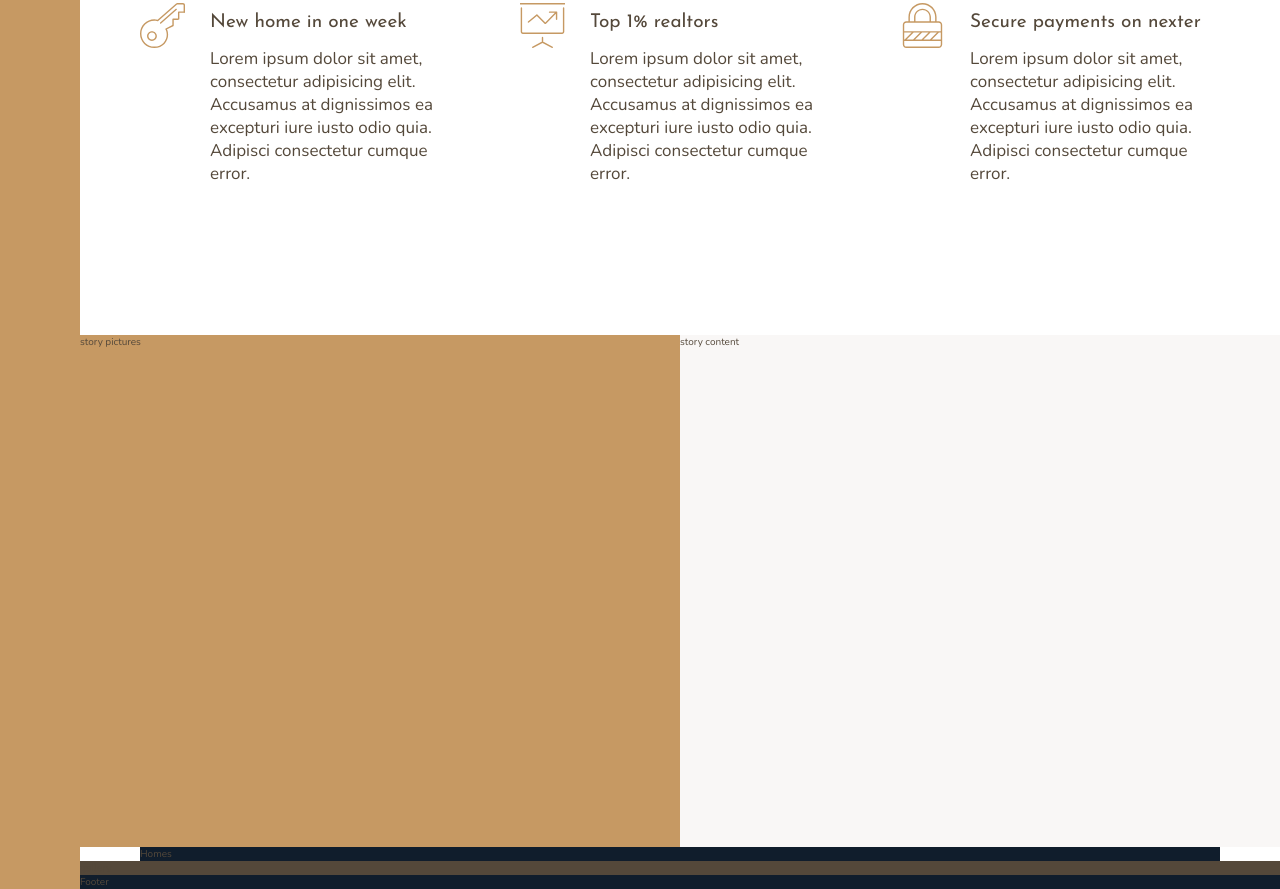
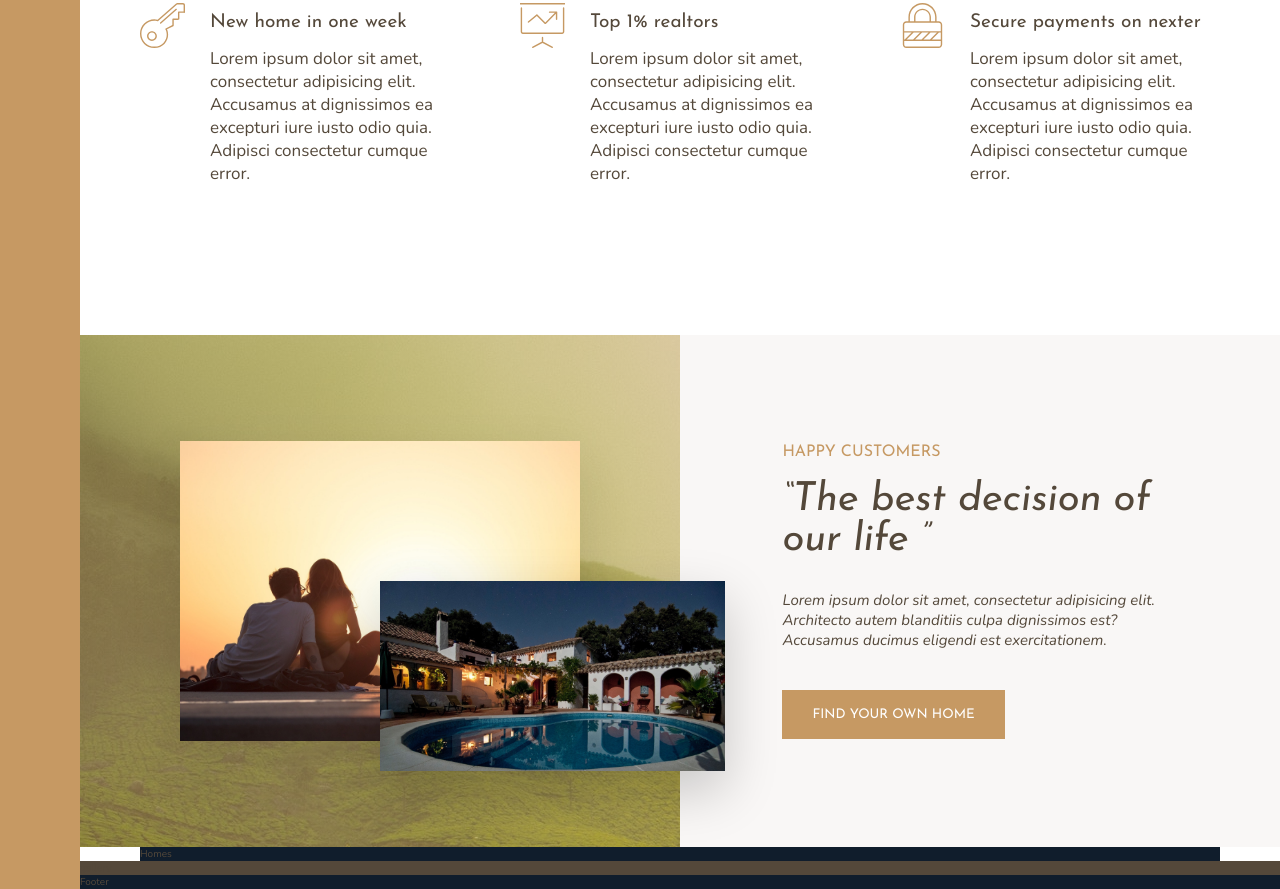
Before and after one commit to vivinmeth/nexter, a website: page index.html in a window 1280 px wide. Shown: the part 1055-1944 px from the top of the page. Drawn offline with nearby package versions, Linux system fonts and the light colour scheme.

Commit message:
stories done

```diff
--- a/index.html
+++ b/index.html
@@ -78,10 +78,14 @@
             </div>
         </section>
         <div class="story__pictures">
-            story pictures
+            <img src="img/story-1.jpeg" alt="Couple with new house" class="story__img--1">
+            <img src="img/story-2.jpeg" alt="new house" class="story__img--2">
         </div>
         <div class="story__content">
-            story content
+            <h3 class="heading-3 mb-sm">Happy Customers</h3>
+            <h2 class="heading-2 heading-2--dark mb-md">&ldquo;The best decision of our life &rdquo;</h2>
+            <p class="story__text">Lorem ipsum dolor sit amet, consectetur adipisicing elit. Architecto autem blanditiis culpa dignissimos est? Accusamus ducimus eligendi est exercitationem.</p>
+            <button class="btn">Find your own home</button>
         </div>
         <div class="homes">
             Homes
--- a/sass/_story.scss
+++ b/sass/_story.scss
@@ -2,13 +2,56 @@
 
   &__pictures{
     background-color: $color-primary;
+    background-image: linear-gradient(to right, rgba($color-primary, .5), rgba($color-primary, .5)),url("../img/back.jpg");
     grid-row: 3 / 4;
     grid-column: full-start / col-start 5;
+    display: grid;
+    grid-template-rows: repeat(6, 1fr);
+    grid-template-columns: repeat(6, 1fr);
+
+    align-items: center;
+  }
+
+  &__img{
+
+    &--1{
+        width: 100%;
+        grid-row: 2 / 6;
+        grid-column: 2 / 6;
+        box-shadow: 0 2rem 5rem rgba(#000, .1);
+    }
+    &--2{
+      width: 115%;
+      grid-row: 4 / 6;
+      grid-column: 4 / 7;
+      z-index: 1;
+      box-shadow: 0 2rem 5rem rgba(#000, .2);
+    }
   }
 
   &__content{
     background-color: $color-grey-light-1;
     grid-row: 3 / 4;
     grid-column: col-start 5 / full-end;
+
+    display: flex;
+    flex-direction: column;
+    justify-content: center;
+    align-items: flex-start;
+
+    /*
+    display: grid;
+    align-content:center;
+    justify-items:start;
+     */
+
+    padding: 6rem 8vw;
+
+  }
+
+  &__text{
+    font-size: 1.5rem;
+    font-style: italic;
+    margin-bottom: 4rem;
   }
 }
--- a/sass/_typography.scss
+++ b/sass/_typography.scss
@@ -12,10 +12,25 @@
 
   &-2{
     @extend %heading;
+    font-size: 4rem;
+    font-style: italic;
+    line-height: 1;
+
+    &--light{
+      color:$color-grey-light-1;
+    }
+    &--dark{
+      color:$color-grey-dark-1;
+    }
+
   }
 
   &-3{
     @extend %heading;
+    font-size: 1.6rem;
+    text-transform: uppercase;
+    color: $color-primary;
+
   }
 
   &-4{
@@ -32,3 +47,26 @@
   }
 
 }
+
+.btn{
+
+  background-color: $color-primary;
+  color: #fff;
+  border: none;
+  border-radius: 0;
+  font-family: $font-display;
+  text-transform: uppercase;
+  padding: 1.8rem 3rem;
+  cursor: pointer;
+  transition: all .2s;
+
+  &:hover{
+    background-color: $color-primary-dark;
+  }
+
+}
+
+.mb-hg{  margin-bottom: 8rem;}
+.mb-lg{  margin-bottom: 4rem;}
+.mb-md{  margin-bottom: 3rem;}
+.mb-sm{  margin-bottom: 2rem;}
```
Also changed, not shown: css/style.css.
